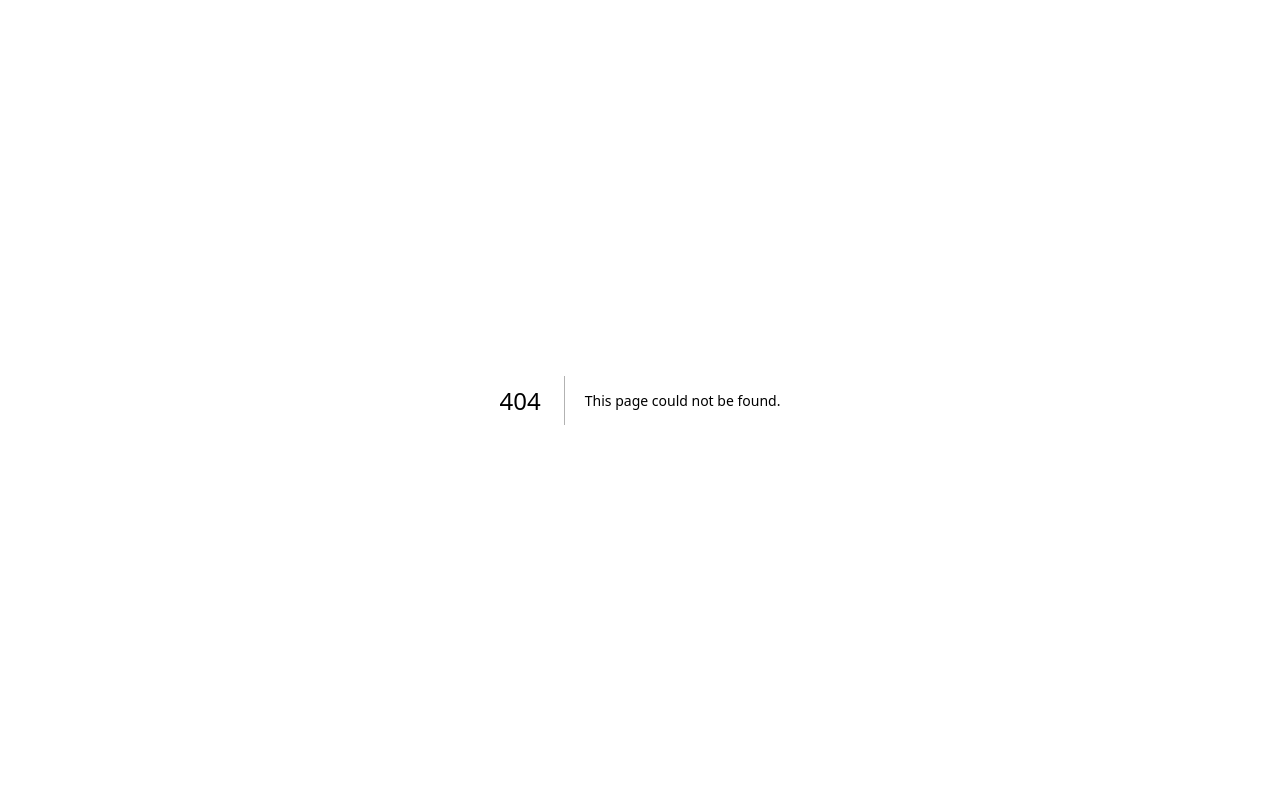
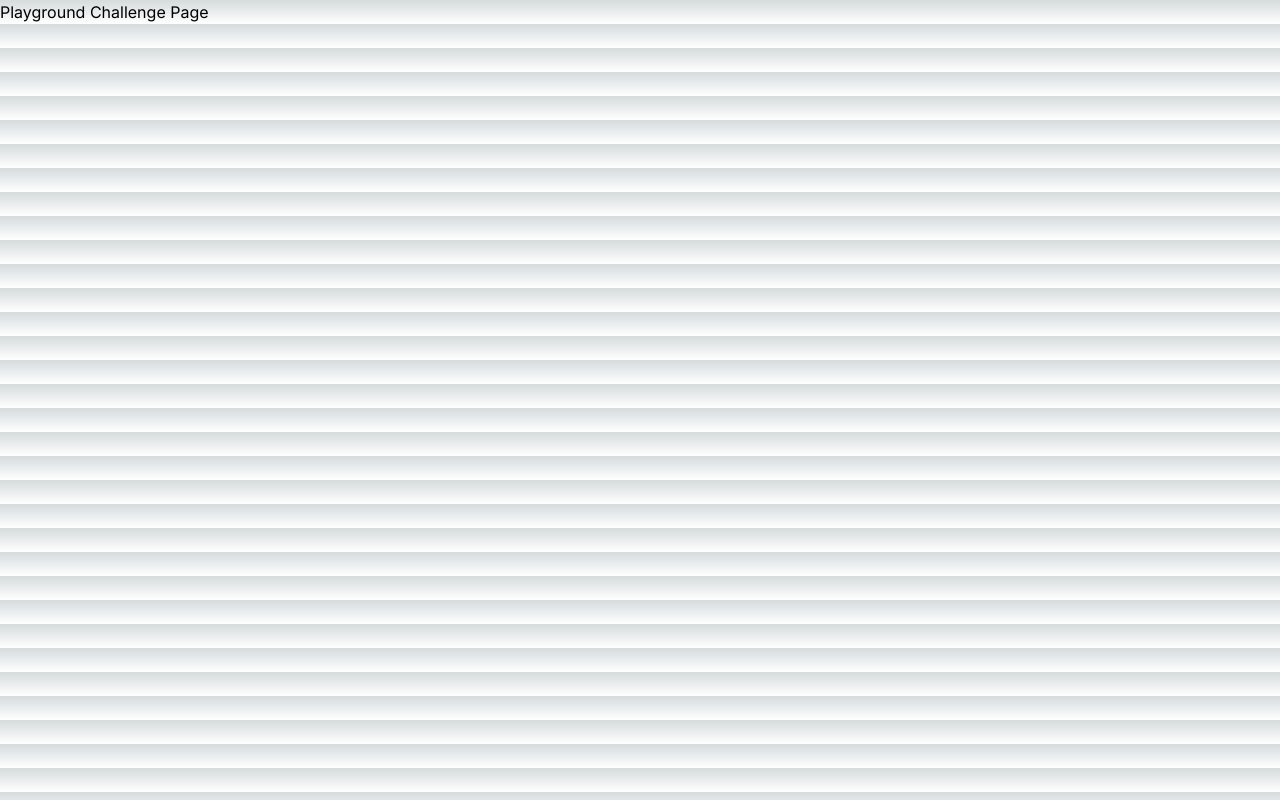
Before and after one commit to careless10/next-starter, a Next.js app: page /playground/challenge in a window 1280 px wide. Before the commit this address had no page. Built offline with nearby package versions, Linux system fonts and the light colour scheme.

Commit message:
12-routing_and_links

```diff
--- a/src/app/page.tsx
+++ b/src/app/page.tsx
@@ -1,3 +1,4 @@
+import Link from "next/link";
 import Card, { MicroCard, MiniCard } from "./components/Card";
 import Counter from "./components/Counter";
 import Counters from "./components/Counters";
@@ -6,7 +7,8 @@ import Counters from "./components/Counters";
 export default function Home() {
   return (
     <div>
-      <Counters />
+      <Link href="/playground">Playground</Link>
+      <Link href="/playground/challenge">Challenge</Link>
     </div>
   )
 }
--- /dev/null
+++ b/src/app/playground/challenge/page.tsx
@@ -0,0 +1,9 @@
+import React from 'react'
+
+const PlaygroundChallengePage = () => {
+  return (
+    <div>Playground Challenge Page</div>
+  )
+}
+
+export default PlaygroundChallengePage
--- /dev/null
+++ b/src/app/playground/page.tsx
@@ -0,0 +1,12 @@
+import Link from 'next/link'
+import React from 'react'
+
+const PlaygroundPage = () => {
+  return (
+    <div>
+        <Link href="/">Home Page</Link>
+    </div>
+  )
+}
+
+export default PlaygroundPage
```
